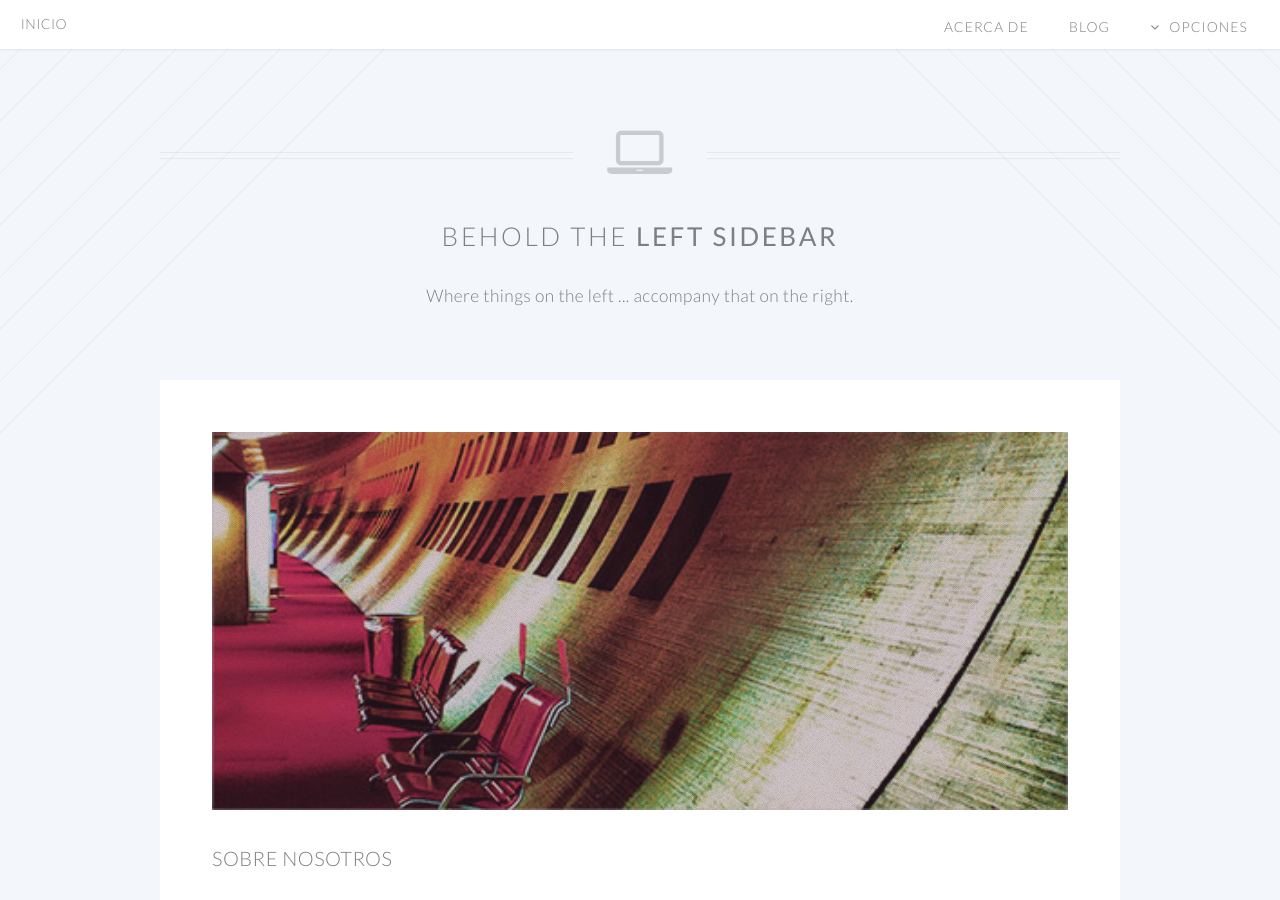
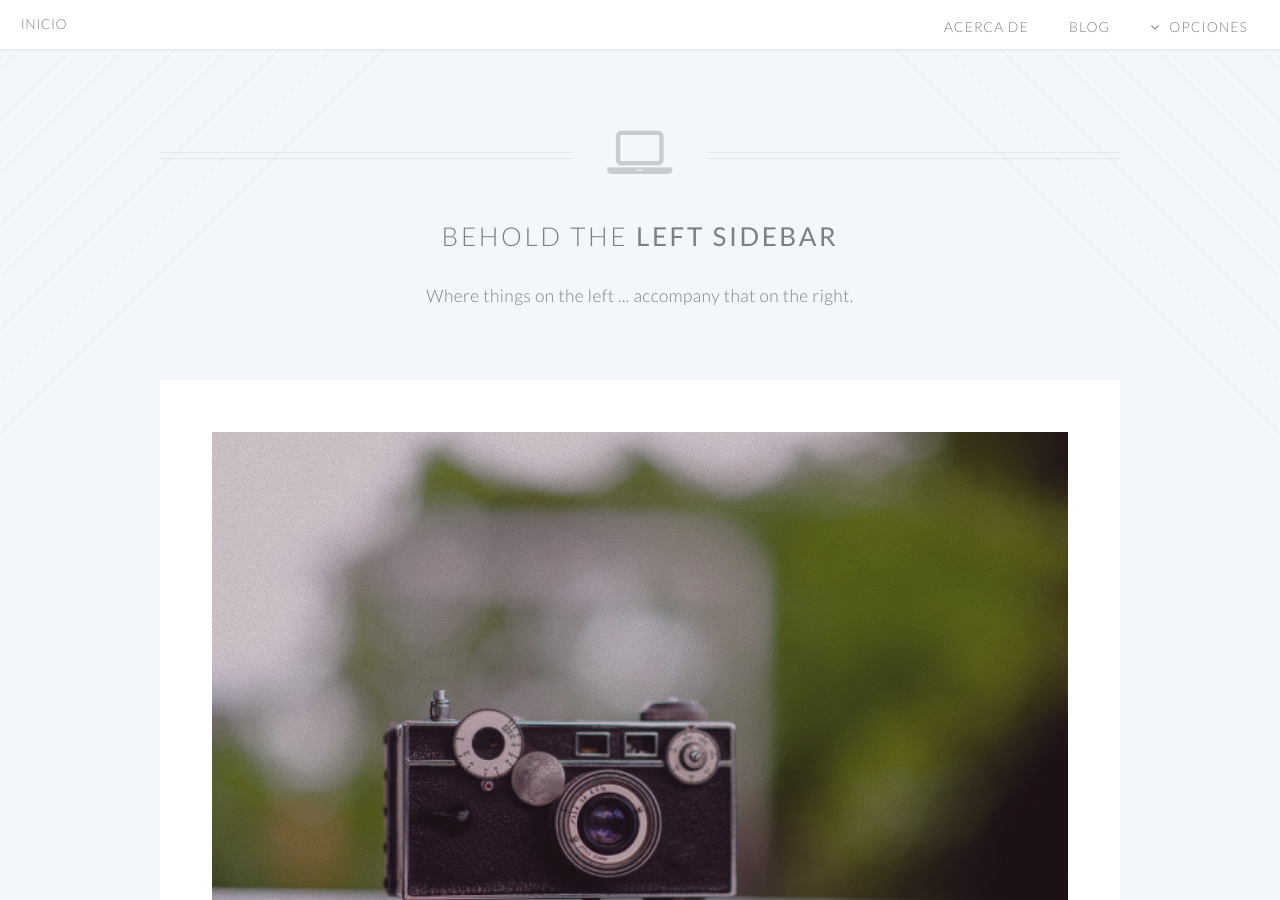
Before and after one commit to Vico2001/Vico2001.github.io, a Jekyll site: the page left-sidebar.html, which Jekyll copies as it is, in a window 1280 px wide and 900 px high. Built offline with Jekyll 4.4.1, drawn with Linux system fonts in a browser that asks for light colours.

Commit message:
Update left-sidebar.html

```diff
--- a/left-sidebar.html
+++ b/left-sidebar.html
@@ -69,7 +69,7 @@
 								<!-- Content -->
 									<div class="content">
 										<section>
-											<a href="#" class="image featured"><img src="images/pic02.jpg" alt="" /></a>
+											<a href="#" class="image featured"><img src="images/cam_foto2.jpg" alt="" /></a>
 											<header>
 												<h3>Sobre Nosotros</h3>
 											</header>
```
